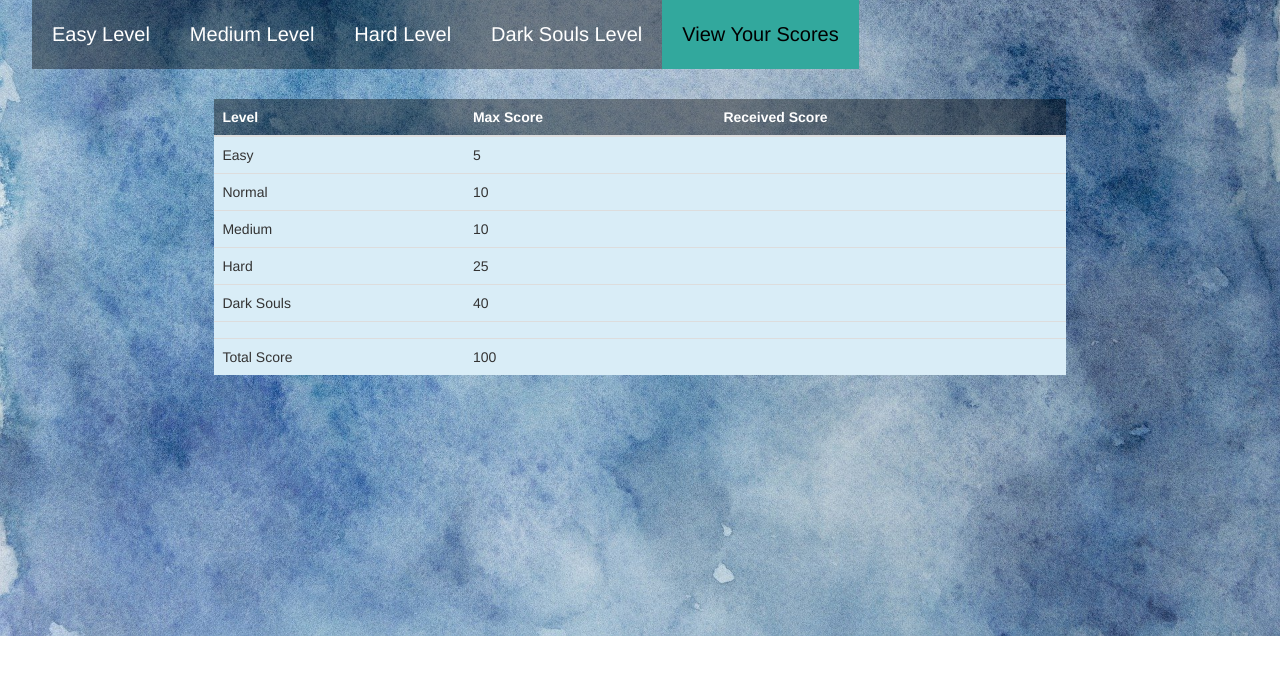
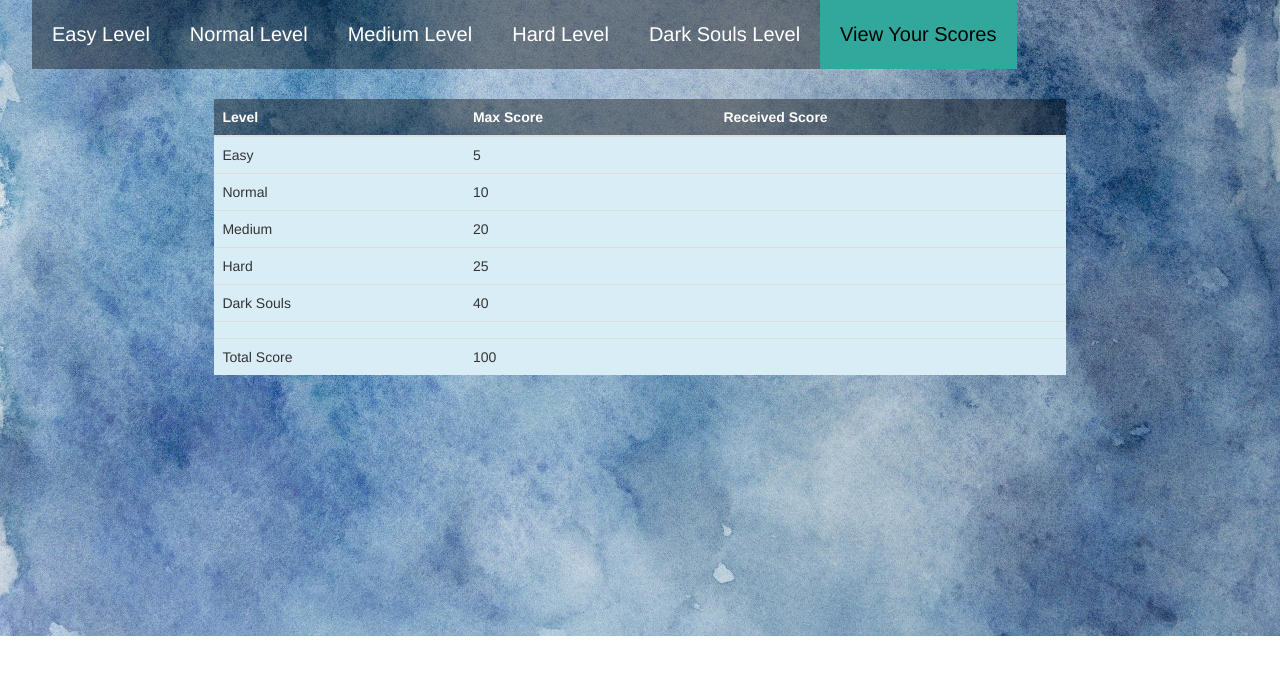
Before and after one commit to CarmenJvR/BBD-VAC-Week2-Splat, a plain HTML site: page score-sheet.html in a window 1280 px wide. Drawn offline with nearby package versions, Linux system fonts and the light colour scheme.

Commit message:
nav ui fix

```diff
--- a/score-sheet.html
+++ b/score-sheet.html
@@ -20,6 +20,7 @@
             <div class="nav">
 
                 <a  href="easy.html" onclick="setLevel(1)">Easy Level</a>
+                <a href="normal.html" onclick="setLevel(5)">Normal Level</a>
                 <a href="medium.html" onclick="setLevel(2)">Medium Level</a>
                 <a  href="hard.html" onclick="setLevel(3)">Hard Level</a>
                 <a  href="dark.html" onclick="setLevel(4)">Dark Souls Level</a>
@@ -50,7 +51,7 @@
                   </tr>
                   <tr class="info">
                     <td>Medium</td>
-                    <td>10</td>
+                    <td>20</td>
                     <td id="mediumScoreTD"></td>
                   </tr>
                   <tr class="info">
```
Also changed, not shown: easy.html (+0 -1 lines), rookie.html (added).
